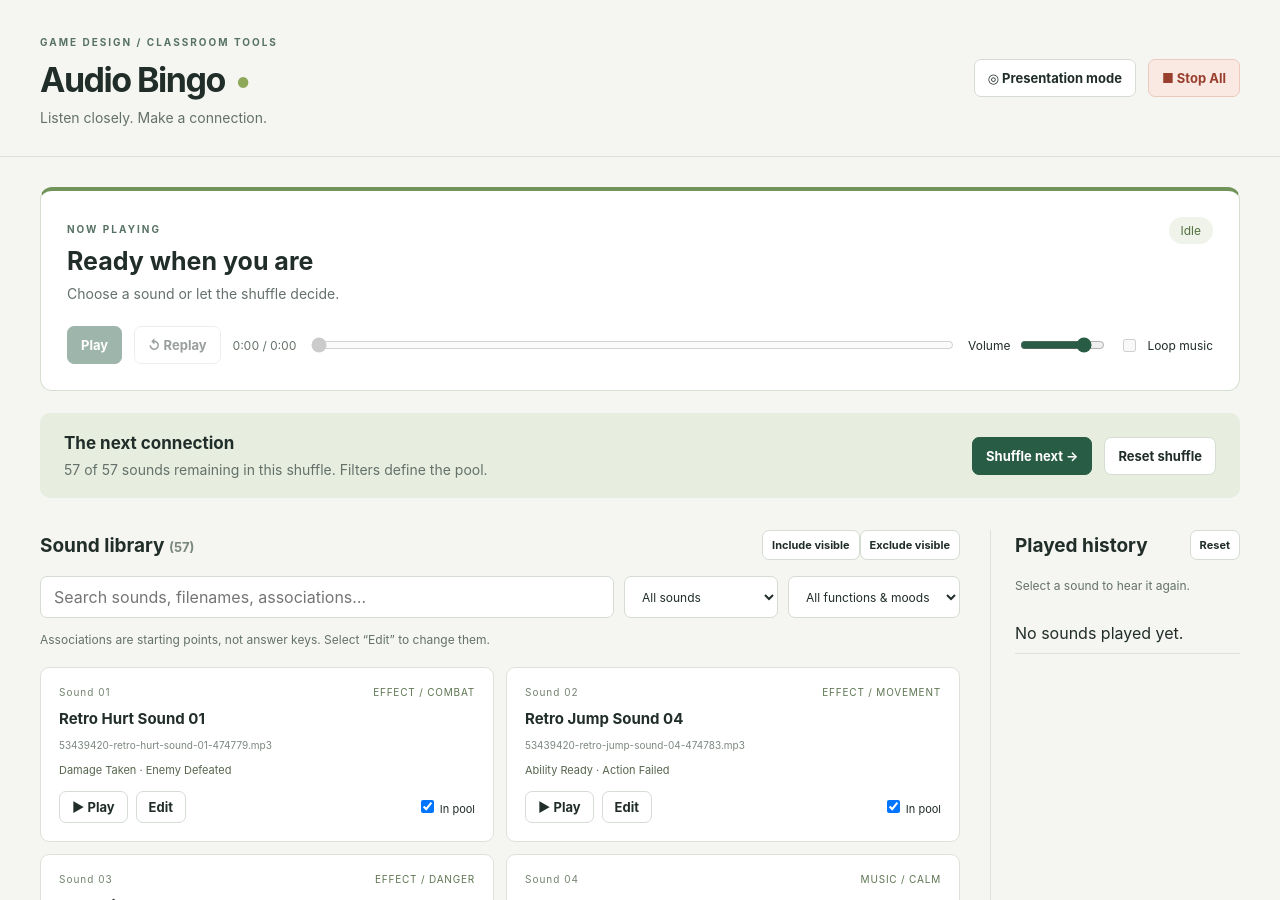
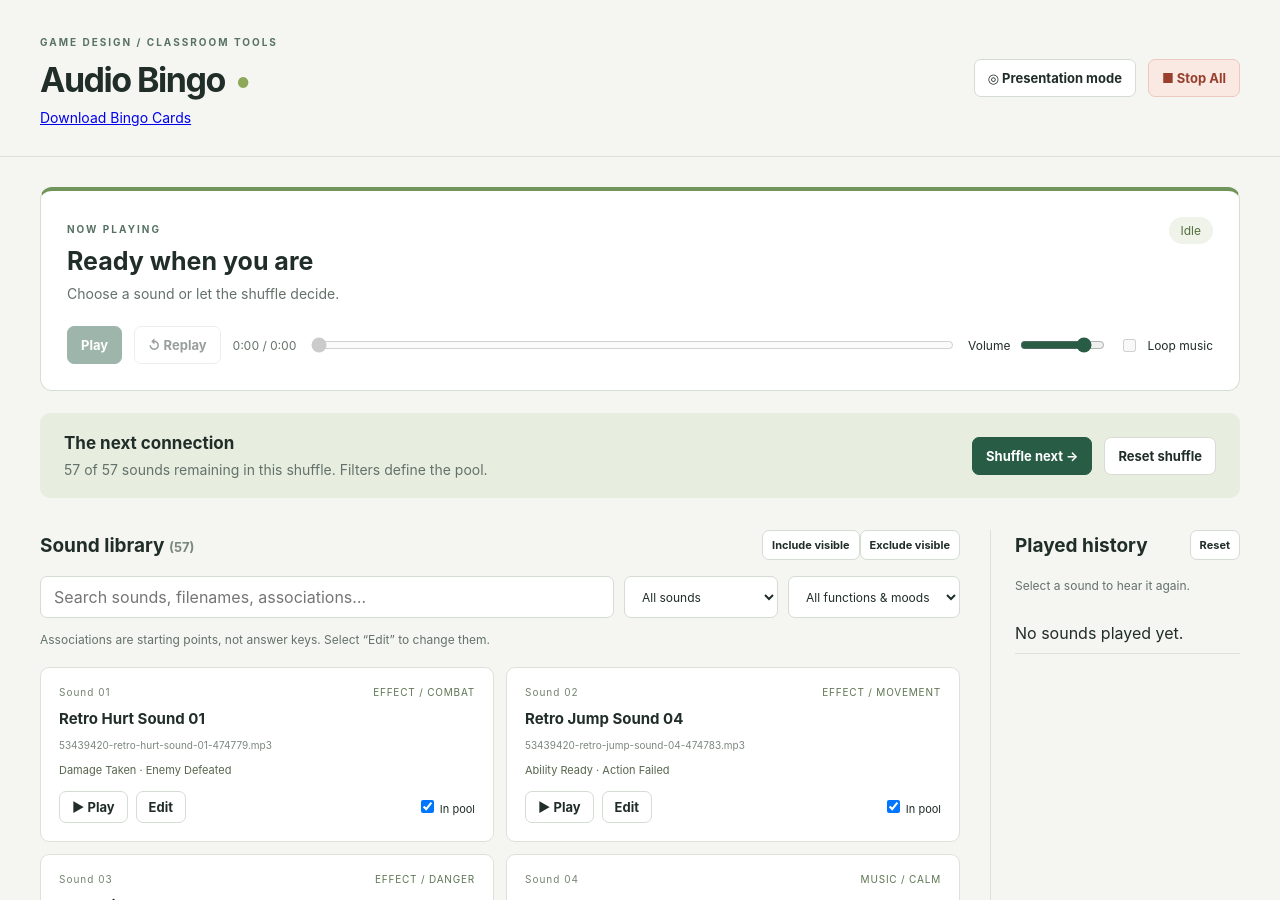
Before and after one commit to marksherriff/cs4730.games, a Jekyll site: the page bingo/index.html, which Jekyll copies as it is, in a window 1280 px wide and 900 px high. Built offline with Jekyll 4.4.1, drawn with Linux system fonts in a browser that asks for light colours.

Commit message:
card download

```diff
--- a/bingo/index.html
+++ b/bingo/index.html
@@ -1,6 +1,6 @@
 <!doctype html>
 <html lang="en"><head><meta charset="utf-8"><meta name="viewport" content="width=device-width,initial-scale=1"><title>Audio Bingo · Instructor soundboard</title><link rel="stylesheet" href="style.css"></head>
-<body><header><div><span class="eyebrow">GAME DESIGN / CLASSROOM TOOLS</span><h1>Audio Bingo<span class="dot">●</span></h1><p>Listen closely. Make a connection.</p></div><div class="header-actions"><button id="presentation" aria-pressed="false">◎ Presentation mode</button><button id="stop" class="stop">■ Stop All</button></div></header>
+<body><header><div><span class="eyebrow">GAME DESIGN / CLASSROOM TOOLS</span><h1>Audio Bingo<span class="dot">●</span></h1><p><a href="audio_bingo_cards.pdf">Download Bingo Cards</a></p></div><div class="header-actions"><button id="presentation" aria-pressed="false">◎ Presentation mode</button><button id="stop" class="stop">■ Stop All</button></div></header>
 <main><section class="player" aria-label="Sound player"><div class="player-top"><div><span class="eyebrow">NOW PLAYING</span><h2 id="current">Ready when you are</h2><p id="detail">Choose a sound or let the shuffle decide.</p></div><span id="state" class="badge">Idle</span></div><div class="transport"><button id="toggle" class="primary" disabled>Play</button><button id="restart" disabled>↺ Replay</button><span id="time">0:00 / 0:00</span><input id="seek" aria-label="Seek" type="range" min="0" max="100" value="0" step="0.1" disabled><label>Volume <input id="volume" aria-label="Volume" type="range" min="0" max="1" step="0.01" value="0.8"></label><label><input id="loop" type="checkbox" disabled> Loop music</label></div><p id="message" role="status" aria-live="polite"></p></section>
 <section class="shuffle"><div><h2>The next connection</h2><p id="pool-count">Loading library…</p></div><button id="next" class="primary">Shuffle next →</button><button id="round">Reset shuffle</button></section>
 <div class="workspace"><section class="library"><div class="section-title"><h2>Sound library <span id="count"></span></h2><div class="private"><button id="include-all">Include visible</button><button id="exclude-all">Exclude visible</button></div></div><div class="filters private"><input id="search" type="search" placeholder="Search sounds, filenames, associations…" aria-label="Search library"><select id="type" aria-label="Sound type"><option value="">All sounds</option><option value="effect">Effects</option><option value="music">Background music</option></select><select id="category" aria-label="Function or mood"><option value="">All functions & moods</option></select></div><p class="hint private">Associations are starting points, not answer keys. Select “Edit” to change them.</p><div id="sounds" class="cards"></div></section><aside class="private"><div class="section-title"><h2>Played history</h2><button id="reset">Reset</button></div><p class="hint">Select a sound to hear it again.</p><ol id="history"></ol></aside></div></main><footer>Audio Bingo <span>Instructor console · Game Design</span></footer>
```
Also changed, not shown: 2 other files.
